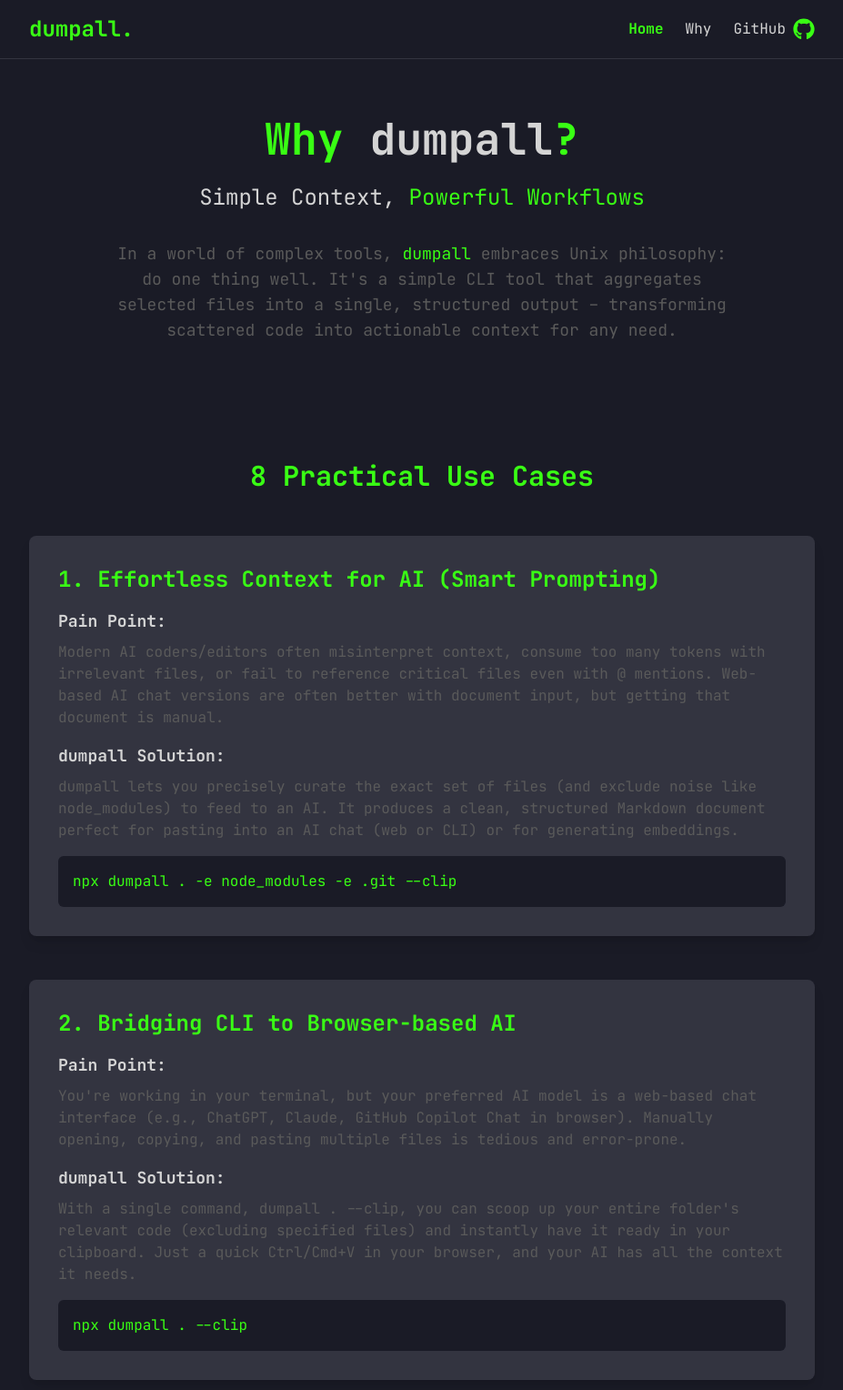
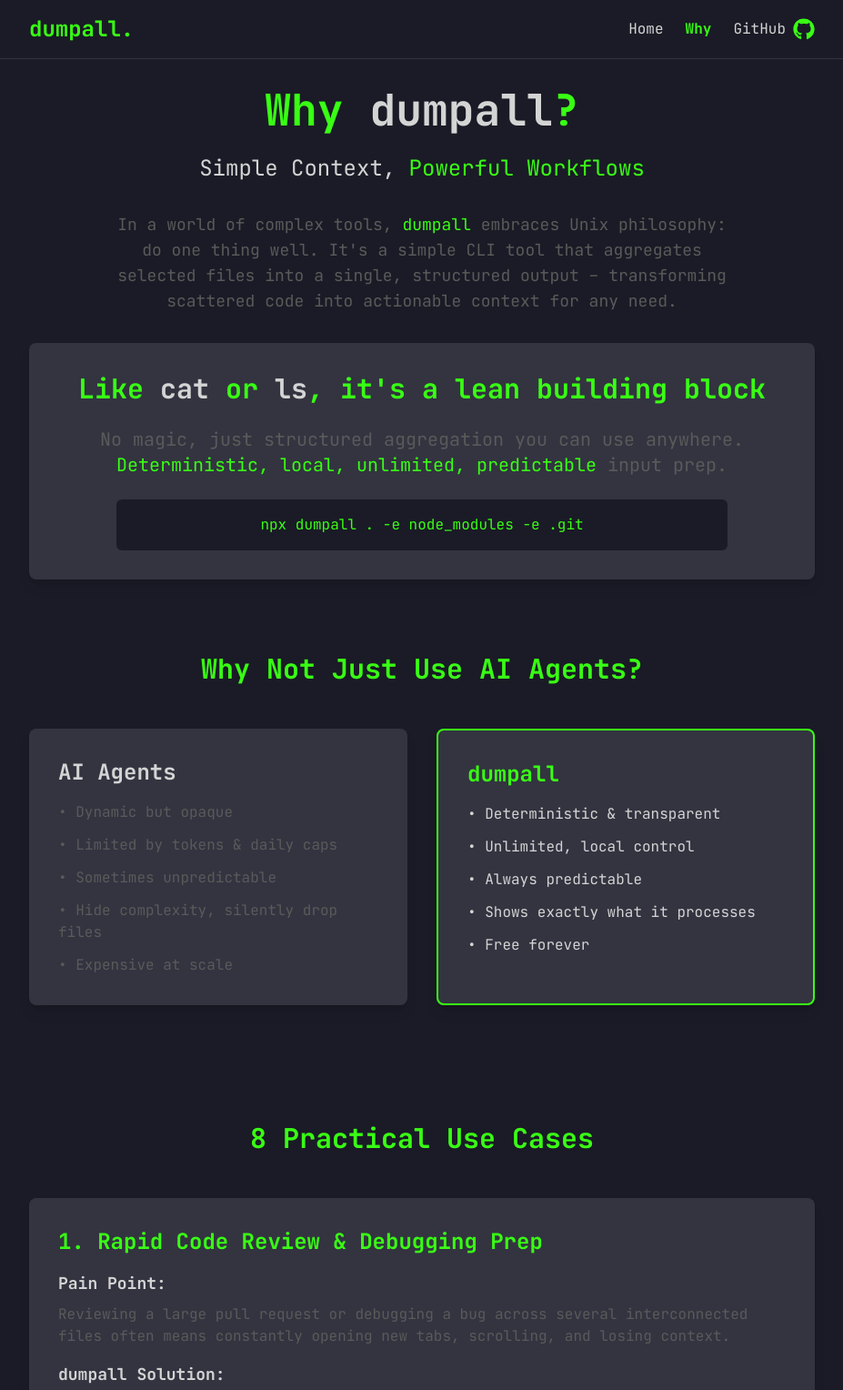
Before and after one commit to ThisIsntMyId/dumpall, a website: page why.html in a window 1280 px wide. Shown: the top 1528 px of the page at 91% size, without its empty margins (176-1103 px from the left). Drawn offline with nearby package versions, Linux system fonts and the light colour scheme.

Commit message:
Add philosophy and CLI vs Agents sections to why.html; update use case descriptions for clarity and relevance

```diff
--- a/why.html
+++ b/why.html
@@ -39,8 +39,8 @@
         <div class="max-w-4xl mx-auto px-4 py-4 flex justify-between items-center">
             <a href="index.html" class="text-2xl font-bold text-terminal-green">dumpall.</a>
             <div class="flex items-center space-x-6">
-                <a href="index.html" class="text-terminal-green font-semibold">Home</a>
-                <a href="why.html" class="text-light-gray hover:text-terminal-green transition-colors">Why</a>
+                <a href="index.html" class="text-light-gray hover:text-terminal-green transition-colors">Home</a>
+                <a href="why.html" class="text-terminal-green font-semibold">Why</a>
                 <a href="https://github.com/ThisIsntMyId/dumpall" target="_blank" rel="noopener noreferrer" class="text-light-gray hover:text-terminal-green transition-colors flex items-center gap-2">
                     GitHub
                     <svg xmlns="http://www.w3.org/2000/svg" viewBox="0 0 512 512" class="w-6 h-6">
@@ -52,7 +52,7 @@
     </nav>
 
     <!-- Hero Section -->
-    <section class="w-full max-w-4xl mx-auto px-4 py-16 text-center">
+    <section class="w-full max-w-4xl mx-auto px-4 pt-8 pb-4 text-center">
         <h1 class="text-4xl sm:text-5xl font-bold text-terminal-green mb-6">
             Why <span class="text-light-gray">dumpall</span>?
         </h1>
@@ -65,6 +65,49 @@
         </p>
     </section>
 
+    <!-- Philosophy Section -->
+    <section class="w-full max-w-4xl mx-auto px-4 py-4">
+        <div class="bg-border-dark p-8 rounded-lg shadow-lg text-center">
+            <h2 class="text-3xl font-bold text-terminal-green mb-6">Like <code class="text-light-gray">cat</code> or <code class="text-light-gray">ls</code>, it's a lean building block</h2>
+            <p class="text-xl text-muted-gray mb-6">
+                No magic, just structured aggregation you can use anywhere.
+                <span class="text-terminal-green">Deterministic, local, unlimited, predictable</span> input prep.
+            </p>
+            <div class="bg-midnight-blue p-4 rounded-md max-w-2xl mx-auto">
+                <code class="text-terminal-green">npx dumpall . -e node_modules -e .git</code>
+            </div>
+        </div>
+    </section>
+
+    <!-- CLI vs Agents Section -->
+    <section class="w-full max-w-4xl mx-auto px-4 py-16">
+        <h2 class="text-3xl font-bold text-terminal-green mb-12 text-center">Why Not Just Use AI Agents?</h2>
+
+        <div class="grid md:grid-cols-2 gap-8">
+            <div class="bg-border-dark p-8 rounded-lg shadow-lg">
+                <h3 class="text-2xl font-bold text-light-gray mb-4">AI Agents</h3>
+                <ul class="space-y-3 text-muted-gray">
+                    <li>• Dynamic but opaque</li>
+                    <li>• Limited by tokens & daily caps</li>
+                    <li>• Sometimes unpredictable</li>
+                    <li>• Hide complexity, silently drop files</li>
+                    <li>• Expensive at scale</li>
+                </ul>
+            </div>
+
+            <div class="bg-border-dark p-8 rounded-lg shadow-lg border-2 border-terminal-green">
+                <h3 class="text-2xl font-bold text-terminal-green mb-4">dumpall</h3>
+                <ul class="space-y-3 text-light-gray">
+                    <li>• Deterministic & transparent</li>
+                    <li>• Unlimited, local control</li>
+                    <li>• Always predictable</li>
+                    <li>• Shows exactly what it processes</li>
+                    <li>• Free forever</li>
+                </ul>
+            </div>
+        </div>
+    </section>
+
     <!-- Use Cases Section -->
     <section class="w-full max-w-4xl mx-auto px-4 py-16">
         <h2 class="text-3xl font-bold text-terminal-green mb-12 text-center">8 Practical Use Cases</h2>
@@ -72,39 +115,7 @@
         <div class="space-y-12">
             <!-- Use Case 1 -->
             <div class="bg-border-dark p-8 rounded-lg shadow-lg">
-                <h3 class="text-2xl font-bold text-terminal-green mb-4">1. Effortless Context for AI (Smart Prompting)</h3>
-                <div class="mb-4">
-                    <h4 class="text-lg font-semibold text-light-gray mb-2">Pain Point:</h4>
-                    <p class="text-muted-gray">Modern AI coders/editors often misinterpret context, consume too many tokens with irrelevant files, or fail to reference critical files even with @ mentions. Web-based AI chat versions are often better with document input, but getting that document is manual.</p>
-                </div>
-                <div class="mb-4">
-                    <h4 class="text-lg font-semibold text-light-gray mb-2">dumpall Solution:</h4>
-                    <p class="text-muted-gray">dumpall lets you precisely curate the exact set of files (and exclude noise like node_modules) to feed to an AI. It produces a clean, structured Markdown document perfect for pasting into an AI chat (web or CLI) or for generating embeddings.</p>
-                </div>
-                <div class="bg-midnight-blue p-4 rounded-md">
-                    <code class="text-terminal-green">npx dumpall . -e node_modules -e .git --clip</code>
-                </div>
-            </div>
-
-            <!-- Use Case 2 -->
-            <div class="bg-border-dark p-8 rounded-lg shadow-lg">
-                <h3 class="text-2xl font-bold text-terminal-green mb-4">2. Bridging CLI to Browser-based AI</h3>
-                <div class="mb-4">
-                    <h4 class="text-lg font-semibold text-light-gray mb-2">Pain Point:</h4>
-                    <p class="text-muted-gray">You're working in your terminal, but your preferred AI model is a web-based chat interface (e.g., ChatGPT, Claude, GitHub Copilot Chat in browser). Manually opening, copying, and pasting multiple files is tedious and error-prone.</p>
-                </div>
-                <div class="mb-4">
-                    <h4 class="text-lg font-semibold text-light-gray mb-2">dumpall Solution:</h4>
-                    <p class="text-muted-gray">With a single command, dumpall . --clip, you can scoop up your entire folder's relevant code (excluding specified files) and instantly have it ready in your clipboard. Just a quick Ctrl/Cmd+V in your browser, and your AI has all the context it needs.</p>
-                </div>
-                <div class="bg-midnight-blue p-4 rounded-md">
-                    <code class="text-terminal-green">npx dumpall . --clip</code>
-                </div>
-            </div>
-
-            <!-- Use Case 3 -->
-            <div class="bg-border-dark p-8 rounded-lg shadow-lg">
-                <h3 class="text-2xl font-bold text-terminal-green mb-4">3. Rapid Code Review & Debugging Prep</h3>
+                <h3 class="text-2xl font-bold text-terminal-green mb-4">1. Rapid Code Review & Debugging Prep</h3>
                 <div class="mb-4">
                     <h4 class="text-lg font-semibold text-light-gray mb-2">Pain Point:</h4>
                     <p class="text-muted-gray">Reviewing a large pull request or debugging a bug across several interconnected files often means constantly opening new tabs, scrolling, and losing context.</p>
@@ -118,9 +129,9 @@
                 </div>
             </div>
 
-            <!-- Use Case 4 -->
+            <!-- Use Case 2 -->
             <div class="bg-border-dark p-8 rounded-lg shadow-lg">
-                <h3 class="text-2xl font-bold text-terminal-green mb-4">4. Instant Code Sharing & Ad-Hoc Documentation</h3>
+                <h3 class="text-2xl font-bold text-terminal-green mb-4">2. Instant Code Sharing & Ad-Hoc Documentation</h3>
                 <div class="mb-4">
                     <h4 class="text-lg font-semibold text-light-gray mb-2">Pain Point:</h4>
                     <p class="text-muted-gray">Need to share a few related code files with a colleague, put them in a Slack thread, or quickly prepare snippets for a blog post? Manual copying can be slow, especially with formatting.</p>
@@ -131,6 +142,38 @@
                 </div>
                 <div class="bg-midnight-blue p-4 rounded-md">
                     <code class="text-terminal-green">npx dumpall ./src --clip</code>
+                </div>
+            </div>
+
+            <!-- Use Case 3 -->
+            <div class="bg-border-dark p-8 rounded-lg shadow-lg">
+                <h3 class="text-2xl font-bold text-terminal-green mb-4">3. Effortless Context for AI (Smart Prompting)</h3>
+                <div class="mb-4">
+                    <h4 class="text-lg font-semibold text-light-gray mb-2">Pain Point:</h4>
+                    <p class="text-muted-gray">Modern AI agents hide complexity and silently drop files, overshoot token limits, or misinterpret context. Even with @ mentions, they often fail to reference critical files. Web-based AI chat versions work better with document input, but getting that document is manual. Plus, even pro plans (Cursor, Claude, Gemini) hit daily/token caps fast.</p>
+                </div>
+                <div class="mb-4">
+                    <h4 class="text-lg font-semibold text-light-gray mb-2">dumpall Solution:</h4>
+                    <p class="text-muted-gray">dumpall gives you unlimited, local control. Precisely curate the exact set of files (and exclude noise like node_modules) to feed to an AI. It produces a clean, structured Markdown document perfect for pasting into an AI chat (web or CLI) or for generating embeddings. No token limits, no daily caps, no hidden complexity.</p>
+                </div>
+                <div class="bg-midnight-blue p-4 rounded-md">
+                    <code class="text-terminal-green">npx dumpall . -e node_modules -e .git --clip</code>
+                </div>
+            </div>
+
+            <!-- Use Case 4 -->
+            <div class="bg-border-dark p-8 rounded-lg shadow-lg">
+                <h3 class="text-2xl font-bold text-terminal-green mb-4">4. Bridging CLI to Browser-based AI</h3>
+                <div class="mb-4">
+                    <h4 class="text-lg font-semibold text-light-gray mb-2">Pain Point:</h4>
+                    <p class="text-muted-gray">You're working in your terminal, but your preferred AI model is a web-based chat interface (e.g., ChatGPT, Claude, GitHub Copilot Chat in browser). Manually opening, copying, and pasting multiple files is tedious and error-prone.</p>
+                </div>
+                <div class="mb-4">
+                    <h4 class="text-lg font-semibold text-light-gray mb-2">dumpall Solution:</h4>
+                    <p class="text-muted-gray">With a single command, dumpall . --clip, you can scoop up your entire folder's relevant code (excluding specified files) and instantly have it ready in your clipboard. Just a quick Ctrl/Cmd+V in your browser, and your AI has all the context it needs.</p>
+                </div>
+                <div class="bg-midnight-blue p-4 rounded-md">
+                    <code class="text-terminal-green">npx dumpall . --clip</code>
                 </div>
             </div>
 
```
